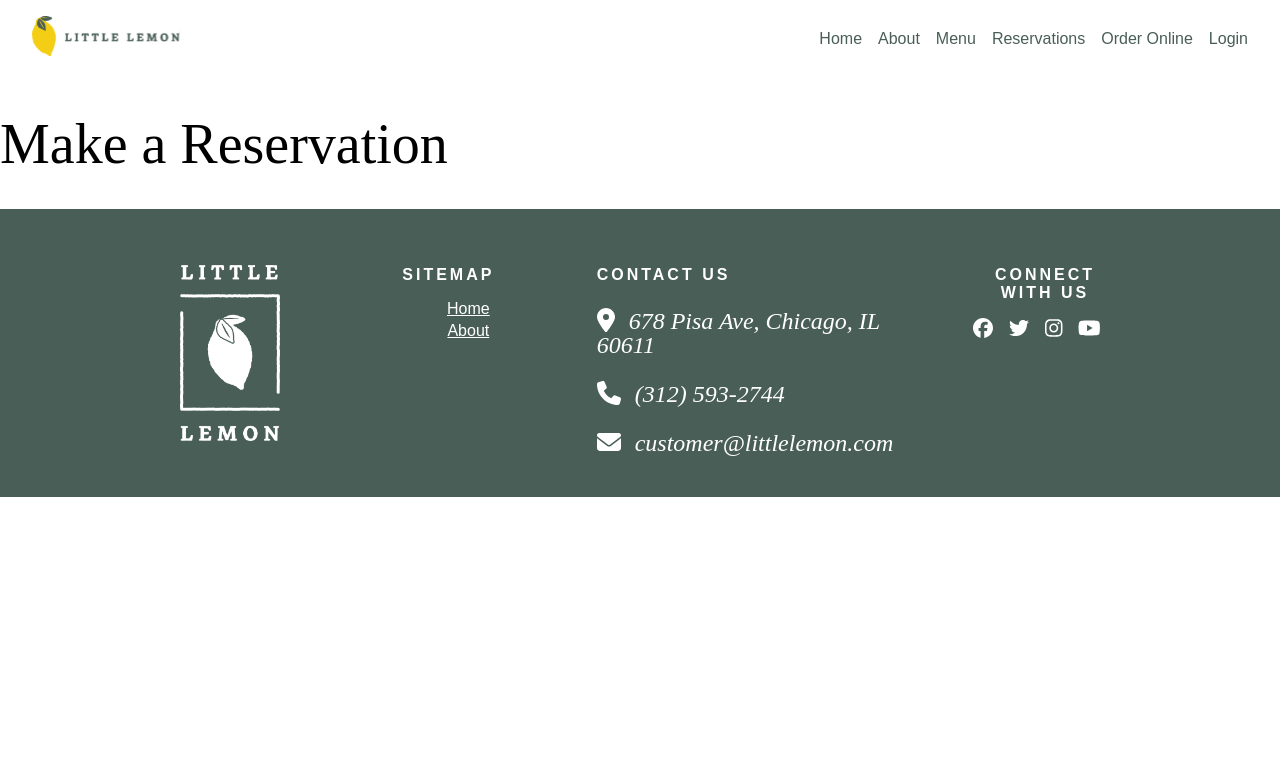
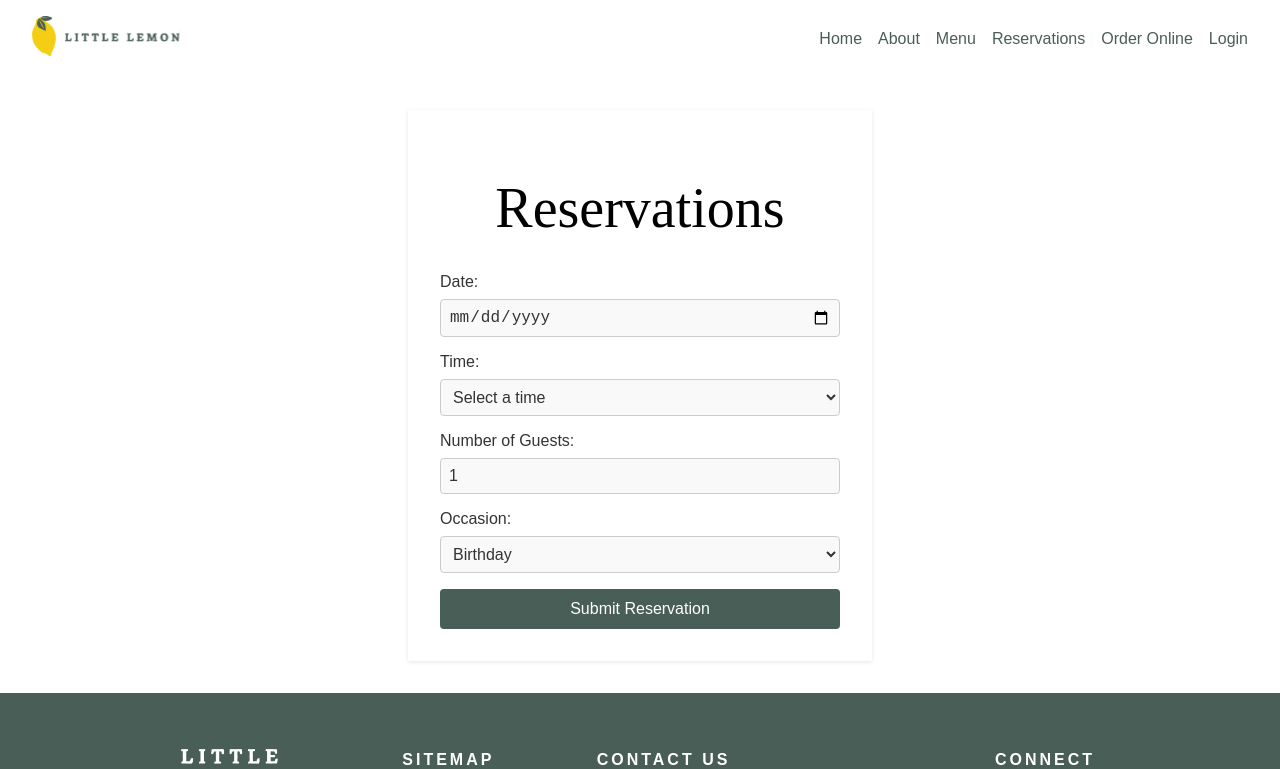
Before and after one commit to m-didenko/table-booking, a React (Create React App) app: page /reservations in a window 1280 px wide. Shown: the top 769 px of the page. Built offline with nearby package versions, Linux system fonts and the light colour scheme; a web font is replaced by a local one.

Commit message:
reservations

```diff
--- /dev/null
+++ b/src/pages/Reservations.css
@@ -0,0 +1,75 @@
+
+.reservations-container {
+    max-width: 400px;
+    margin: 2rem auto;
+    padding: 2rem;
+    background-color: #fff;
+    border-radius: 1px;
+    box-shadow: 0 1px 4px rgba(0, 0, 0, 0.1);
+}
+
+.reservations-container h1{
+    text-align: center;
+}
+
+.reservations-form {
+    display: flex;
+    flex-direction: column;
+    gap: 1rem;
+}
+
+.form-group {
+    display: flex;
+    flex-direction: column;
+}
+
+.form-group label {
+    font-size: 1rem;
+    margin-bottom: 0.5rem;
+    color: #333;
+}
+
+.form-group input,
+.form-group select {
+    padding: 0.5rem;
+    border: 1px solid #ccc;
+    border-radius: 4px;
+    font-size: 1rem;
+    background-color: #f9f9f9;
+    color: #333;
+}
+
+.submit-button {
+    padding: 0.7rem;
+    font-size: 1rem;
+    background-color: var(--primary-green-color);
+    color: #fff;
+    border: none;
+    border-radius: 4px;
+    cursor: pointer;
+    transition: background-color 0.3s;
+}
+
+.submit-button:hover {
+    background-color: var(--primary-yellow-color);
+    color: var(--primary-green-color);
+}
+
+@media (max-width: 480px) {
+    .reservations-container {
+        padding: 1rem;
+    }
+
+    .form-group label {
+        font-size: 0.9rem;
+    }
+
+    .form-group input,
+    .form-group select {
+        font-size: 0.9rem;
+    }
+
+    .submit-button {
+        font-size: 0.9rem;
+    }
+}
--- a/src/pages/Reservations.js
+++ b/src/pages/Reservations.js
@@ -1,7 +1,102 @@
-import React from 'react';
+import React, { useState } from 'react';
+import './Reservations.css';
 
-function Reservations() {
-    return <h1>Make a Reservation</h1>;
-}
+const Reservations = () => {
+    const [formData, setFormData] = useState({
+        date: '',
+        time: '',
+        guests: 1,
+        occasion: 'Birthday',
+    });
+
+    const handleChange = (e) => {
+        const { name, value } = e.target;
+        setFormData((prev) => ({
+            ...prev,
+            [name]: value,
+        }));
+    };
+
+    const handleSubmit = (e) => {
+        e.preventDefault();
+        alert(`Reservation made for ${formData.guests} guest(s) on ${formData.date} at ${formData.time} for a ${formData.occasion}!`);
+    };
+
+    const generateTimeOptions = () => {
+        const times = [];
+        for (let hour = 17; hour <= 23; hour++) {
+            for (let minutes = 0; minutes < 60; minutes += 30) {
+                const time = `${String(hour).padStart(2, '0')}:${String(minutes).padStart(2, '0')}`;
+                times.push(time);
+            }
+        }
+        return times;
+    };
+
+    return (
+        <div className="reservations-container">
+            <h1>Reservations</h1>
+            <form onSubmit={handleSubmit} className="reservations-form">
+                <div className="form-group">
+                    <label htmlFor="date">Date:</label>
+                    <input
+                        type="date"
+                        id="date"
+                        name="date"
+                        value={formData.date}
+                        onChange={handleChange}
+                        required
+                    />
+                </div>
+                <div className="form-group">
+                    <label htmlFor="time">Time:</label>
+                    <select
+                        id="time"
+                        name="time"
+                        value={formData.time}
+                        onChange={handleChange}
+                        required
+                    >
+                        <option value="" disabled>Select a time</option>
+                        {generateTimeOptions().map((time) => (
+                            <option key={time} value={time}>
+                                {time}
+                            </option>
+                        ))}
+                    </select>
+                </div>
+                <div className="form-group">
+                    <label htmlFor="guests">Number of Guests:</label>
+                    <input
+                        type="number"
+                        id="guests"
+                        name="guests"
+                        value={formData.guests}
+                        onChange={handleChange}
+                        min="1"
+                        max="10"
+                        required
+                    />
+                </div>
+                <div className="form-group">
+                    <label htmlFor="occasion">Occasion:</label>
+                    <select
+                        id="occasion"
+                        name="occasion"
+                        value={formData.occasion}
+                        onChange={handleChange}
+                        required
+                    >
+                        <option value="Birthday">Birthday</option>
+                        <option value="Anniversary">Anniversary</option>
+                    </select>
+                </div>
+                <button type="submit" className="submit-button">
+                    Submit Reservation
+                </button>
+            </form>
+        </div>
+    );
+};
 
 export default Reservations;
```
